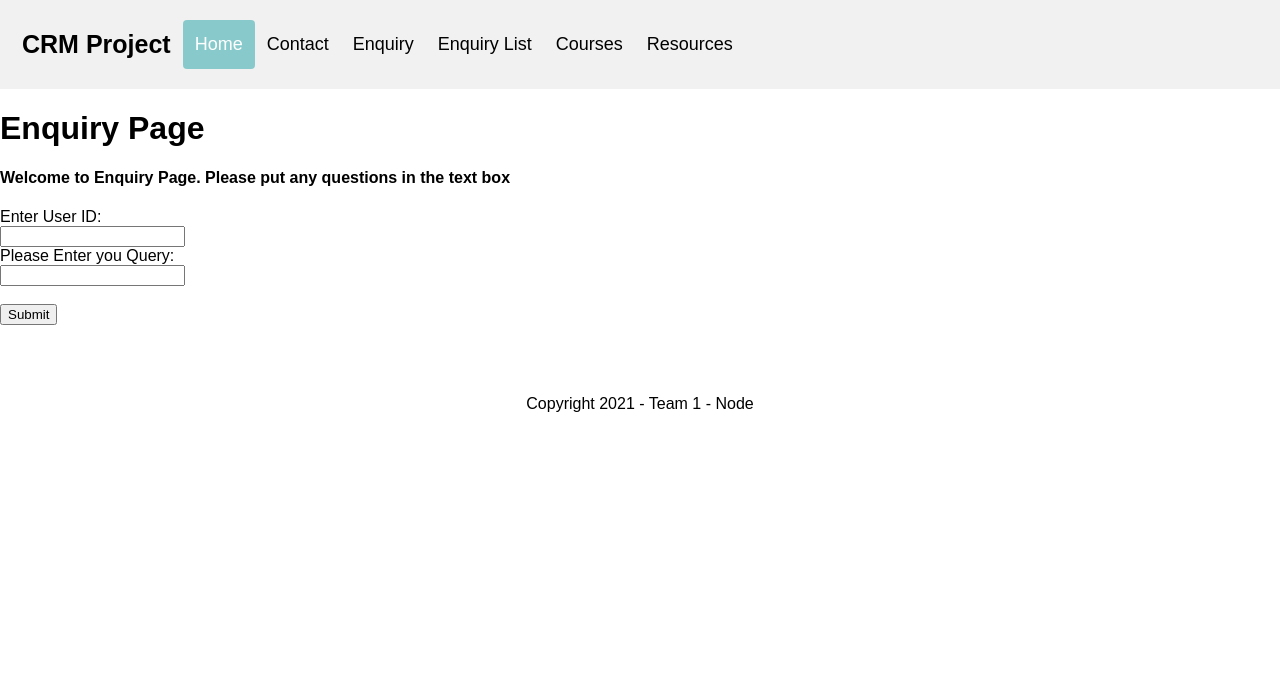
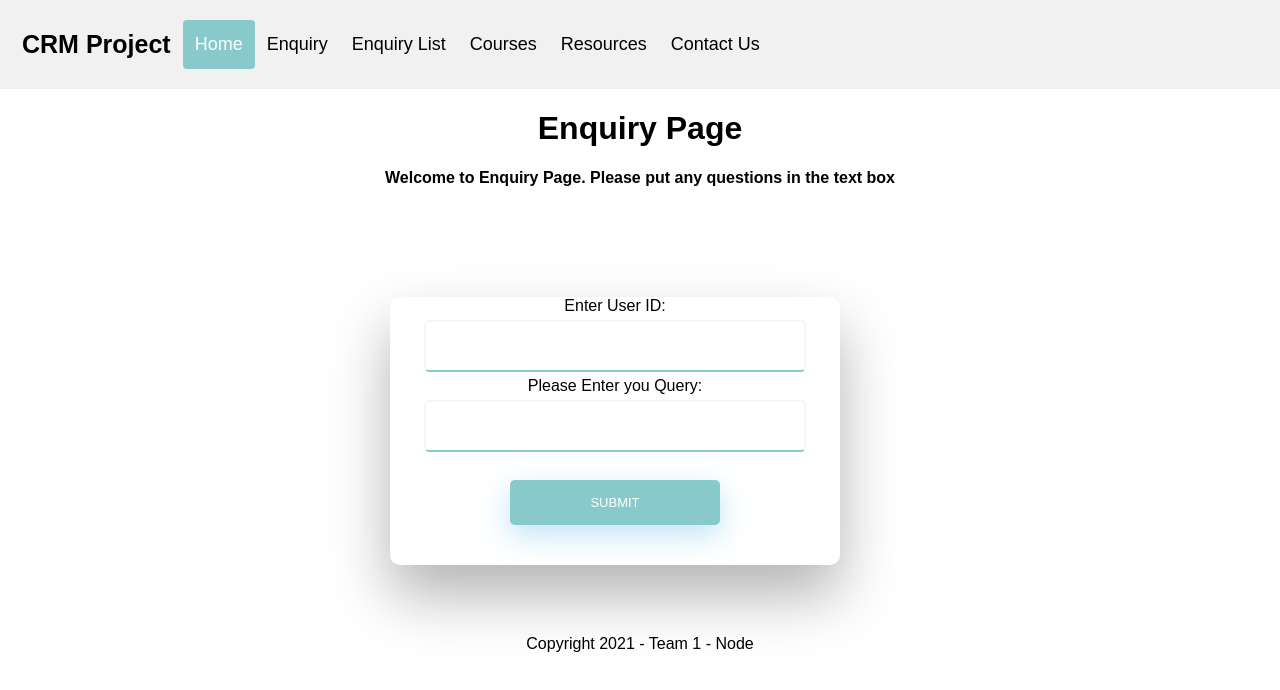
Before and after one commit to Faithinfotech-Training/Experion-Node-Team1, a React (Create React App) app in the folder crm/: page /enquiry in a window 1280 px wide. Shown: the top 690 px of the page. Built offline with nearby package versions, Linux system fonts and the light colour scheme.

Commit message:
basic style added

```diff
--- a/crm/src/App.js
+++ b/crm/src/App.js
@@ -28,17 +28,12 @@ return(
     <div className="header-right"  ></div>
 
       <div ><Link className="a" className="active" to="/">Home</Link></div>
-      <div ><Link className="a" to="/visit" to="/contact">Contact</Link></div>
       <div ><Link className="a" to="/addbook" to="/enquiry">Enquiry</Link></div>
       <div ><Link className="a" to="/enquirylist">Enquiry List</Link></div>
       <div ><Link className="a" to="/about"  to="/courses">Courses</Link></div>
       <div ><Link className="a" to="/resources">Resources</Link></div>
+      <div ><Link className="a" to="/visit" to="/contact">Contact Us</Link></div>
       </div>
-
-
-
-
-
 
 
   <Routes>
--- a/crm/src/pages/Contact.js
+++ b/crm/src/pages/Contact.js
@@ -4,10 +4,10 @@ function Contact(){
     return(
     <>
     <div>
-        <h1>Contact Us</h1>
-        <h4>Welcome to the Contact Page.</h4>
-        <p>Feel free to contact us anytime by putting your queries in the enquiry box or writing to out admin at admincrm@gmail.com</p>
-        <p>Contact Numbers: <br/><br/>
+        <h1 className="centerfooter">Contact Us</h1>
+        <h4 className="centerfooter">Welcome to the Contact Page.</h4>
+        <p className="centerfooter">Feel free to contact us anytime by putting your queries in the enquiry box or writing to out admin at admincrm@gmail.com</p>
+        <p className="centerfooter">Contact Numbers: <br/><br/>
             0432-5569634 [Office Landline 1] <br/>
             0432-5569698 [Office Landline 2] <br/>
             9875676765[Office]</p>
--- a/crm/src/pages/Courses.js
+++ b/crm/src/pages/Courses.js
@@ -4,7 +4,7 @@ function Courses(){
     return(
     <>
     <div>
-        <h1>Courses Page</h1>
+        <h1 className="centerfooter">Courses Page</h1>
 
     </div>
       </>
--- a/crm/src/pages/Enquiries.js
+++ b/crm/src/pages/Enquiries.js
@@ -1,13 +1,14 @@
 import {useState} from 'react';
 import axios from 'axios';
+import '../styles/forms.css';
 
 
 function Enquiry(){
     return(
     <>
     <div>
-        <h1>Enquiry Page</h1>
-        <h4>Welcome to Enquiry Page. Please put any questions in the text box</h4>
+        <h1 className="centerfooter">Enquiry Page</h1>
+        <h4 className="centerfooter">Welcome to Enquiry Page. Please put any questions in the text box</h4>
         <EnquiryBox/>
     </div>
       </>
--- a/crm/src/pages/EnquiryDisplay.js
+++ b/crm/src/pages/EnquiryDisplay.js
@@ -1,36 +1,26 @@
 
 import {Link} from "react-router-dom";
 import {useNavigate} from "react-router-dom";
+import '../styles/box.css'
 
 function EnquiryDisplay(props){
     const navigate = useNavigate();
     console.log(props)
     return(
         <>
-            <div className="styl">
-            <div className="box">
-                <table>
-                    <tr>
-                        <td>
-                        <h4>Enquiry ID: {props.details.id}</h4>
-                        <h4>User ID (Enquirer) : {props.details.user_id}</h4>
-                        <h4>Enquiry: {props.details.enquiry}</h4>
+
+            <div >
+            <h3 className="centerfooter">
+          Enquiry ID: {props.details.id} </h3>
+          <div className="box1">
+          <h4 className="color">User ID (Enquirer) : {props.details.user_id}</h4>
+          <h4 className="color">Enquiry: {props.details.enquiry}</h4>
+          </div>
+          <br/><br/>
 
 
 
-                        </td>
-
-
-                    </tr>
-                    </table>
-
-
-
-            </div>
-
-
-            <br/> <br/>
-            </div>
+  </div>
 
         </>
     )
--- a/crm/src/pages/EnquiryList.js
+++ b/crm/src/pages/EnquiryList.js
@@ -2,6 +2,7 @@
 import {  useEffect, useState } from "react";
 import axios from "axios";
 import EnquiryDisplay from "./EnquiryDisplay";
+
 function EnquiryList(){
 
 
--- a/crm/src/pages/Resources.js
+++ b/crm/src/pages/Resources.js
@@ -4,7 +4,7 @@ function Resources(){
     return(
     <>
     <div>
-        <h1>Resources Page</h1>
+        <h1 className="centerfooter">Resources Page</h1>
 
     </div>
       </>
```
